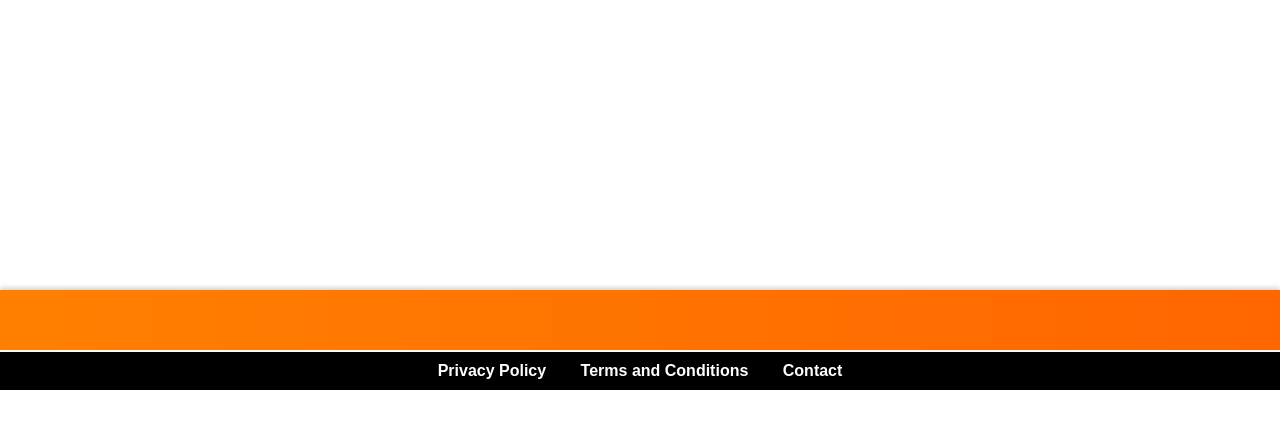
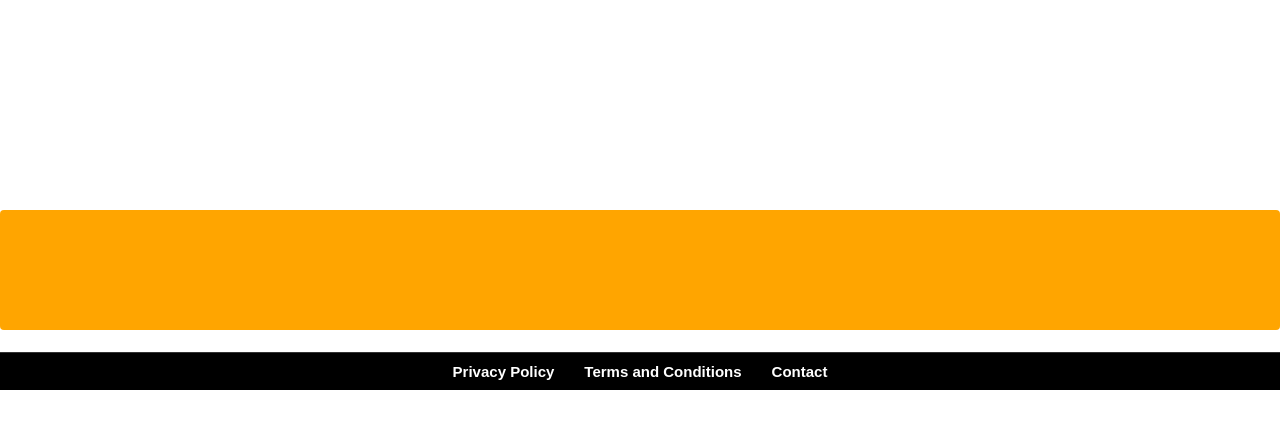
Before and after one commit to bitcoinwallet1/my-website, a plain HTML site: page index.html in a window 1280 px wide. Shown: the part 410-838 px from the top of the page. Drawn offline with Linux system fonts and the light colour scheme.

Commit message:
Update index.html

```diff
--- a/index.html
+++ b/index.html
@@ -8,7 +8,7 @@
     body {
       font-family: sans-serif;
       max-width: 800px;
-      margin: 80px auto 130px auto; /* زيادة الهامش الأسفل عشان الشريطين */
+      margin: 80px auto 180px auto; /* زيادة الهامش الأسفل عشان الشريطين */
       padding: 20px;
       text-align: center;
       position: relative;
@@ -18,12 +18,12 @@
     /* الشريط البرتقالي الأسفل */
     .top-bar {
       position: fixed;
-      bottom: 40px; /* فوق الشريط الأسود */
+      bottom: 60px; /* فوق الشريط الأسود */
       left: 0;
       width: 100%;
-      height: 60px; /* ارتفاع مطابق لصفحة privacy */
-      background: linear-gradient(90deg, #ff8000 0%, #ff6600 100%);
-      box-shadow: 0 -2px 5px rgba(0,0,0,0.2);
+      height: 120px; /* مطابق لصفحة privacy */
+      background-color: orange; /* لون برتقالي بسيط */
+      border-radius: 4px; /* نفس الانحناء */
       z-index: 1000;
     }
 
@@ -35,14 +35,18 @@
       width: 100%;
       background-color: #000;
       color: #fff;
-      z-index: 1000;
+      z-index: 1001; /* أعلى من الشريط البرتقالي */
       padding: 10px 0;
+      display: flex;
+      justify-content: center;
+      gap: 30px;
+      font-weight: bold;
+      font-size: 15px;
+      border-top: 1px solid #333;
     }
     .bottom-bar a {
       color: #fff;
       text-decoration: none;
-      margin: 0 15px;
-      font-weight: bold;
     }
     .bottom-bar a:hover {
       text-decoration: underline;
```
